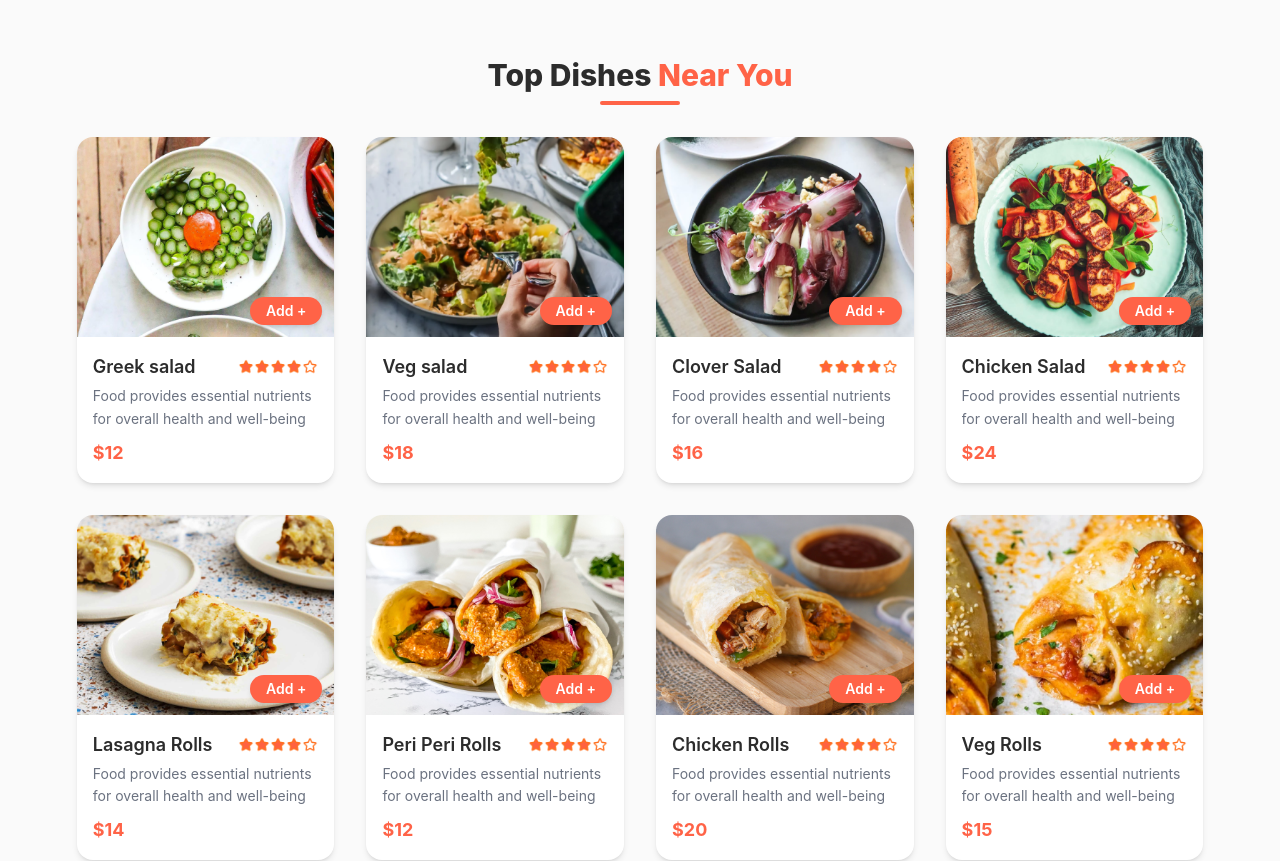
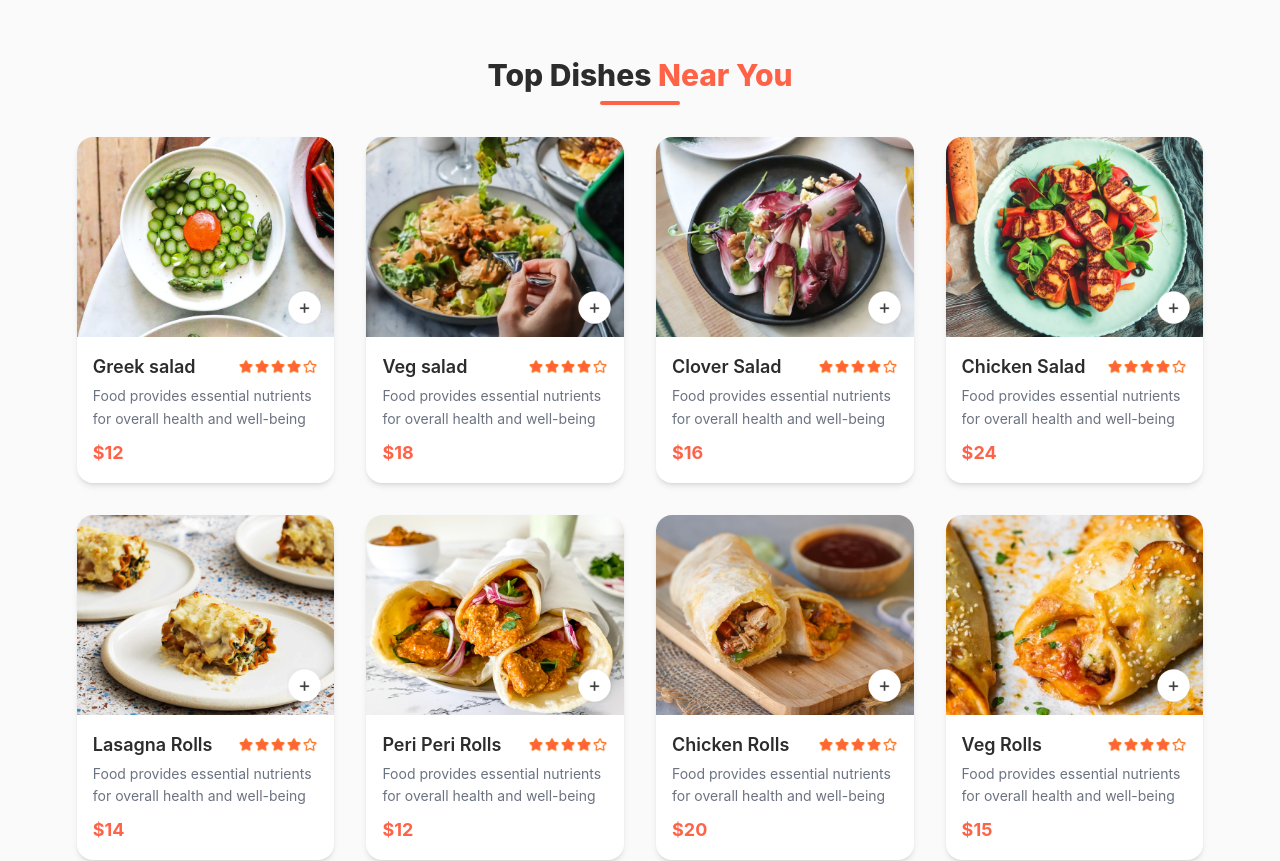
Before and after one commit to Shushri/ZestyGo, a React (Vite) app in the folder frontend/: page / in a window 1280 px wide. Shown: the part 1020-1881 px from the top of the page. Built offline with nearby package versions, Linux system fonts and the light colour scheme.

Commit message:
Food Item count done

```diff
--- a/frontend/src/components/FoodItem.jsx
+++ b/frontend/src/components/FoodItem.jsx
@@ -1,7 +1,9 @@
-import React from "react";
+import React, { useState } from "react";
 import { assets } from "../assets/assets";
 
 const FoodItem = ({ id, name, price, image, description }) => {
+  const [itemCount, setItemCount] = useState(0);
+
   return (
     <div className="bg-white rounded-2xl shadow-md hover:shadow-xl transition-all duration-300 overflow-hidden">
       {/* Food Image */}
@@ -11,10 +13,32 @@ const FoodItem = ({ id, name, price, image, description }) => {
           alt={name}
           className="w-full h-[200px] object-cover hover:scale-105 transition-transform duration-300"
         />
-        {/* Optional "Add to Cart" button on image hover */}
-        <button className="absolute bottom-3 right-3 bg-[tomato] text-white text-sm font-semibold px-4 py-1 rounded-full shadow-md hover:bg-[#ff8066] transition-all duration-300">
-          Add +
-        </button>
+
+        {/* Add / Counter Buttons */}
+        {itemCount === 0 ? (
+          <img
+            onClick={() => setItemCount((prev) => prev + 1)}
+            src={assets.add_icon_white}
+            alt="add"
+            className="absolute bottom-3 right-3 w-[35px] cursor-pointer hover:scale-110 transition-transform"
+          />
+        ) : (
+          <div className="absolute bottom-3 right-3 bg-white px-3 py-1 rounded-full flex items-center gap-2 shadow-md">
+            <img
+              onClick={() => setItemCount((prev) => Math.max(prev - 1, 0))}
+              src={assets.remove_icon_red}
+              alt="remove"
+              className="w-[24px] cursor-pointer hover:scale-110 transition-transform"
+            />
+            <p className="font-semibold text-[tomato]">{itemCount}</p>
+            <img
+              onClick={() => setItemCount((prev) => prev + 1)}
+              src={assets.add_icon_green}
+              alt="add"
+              className="w-[24px] cursor-pointer hover:scale-110 transition-transform"
+            />
+          </div>
+        )}
       </div>
 
       {/* Food Details */}
```
